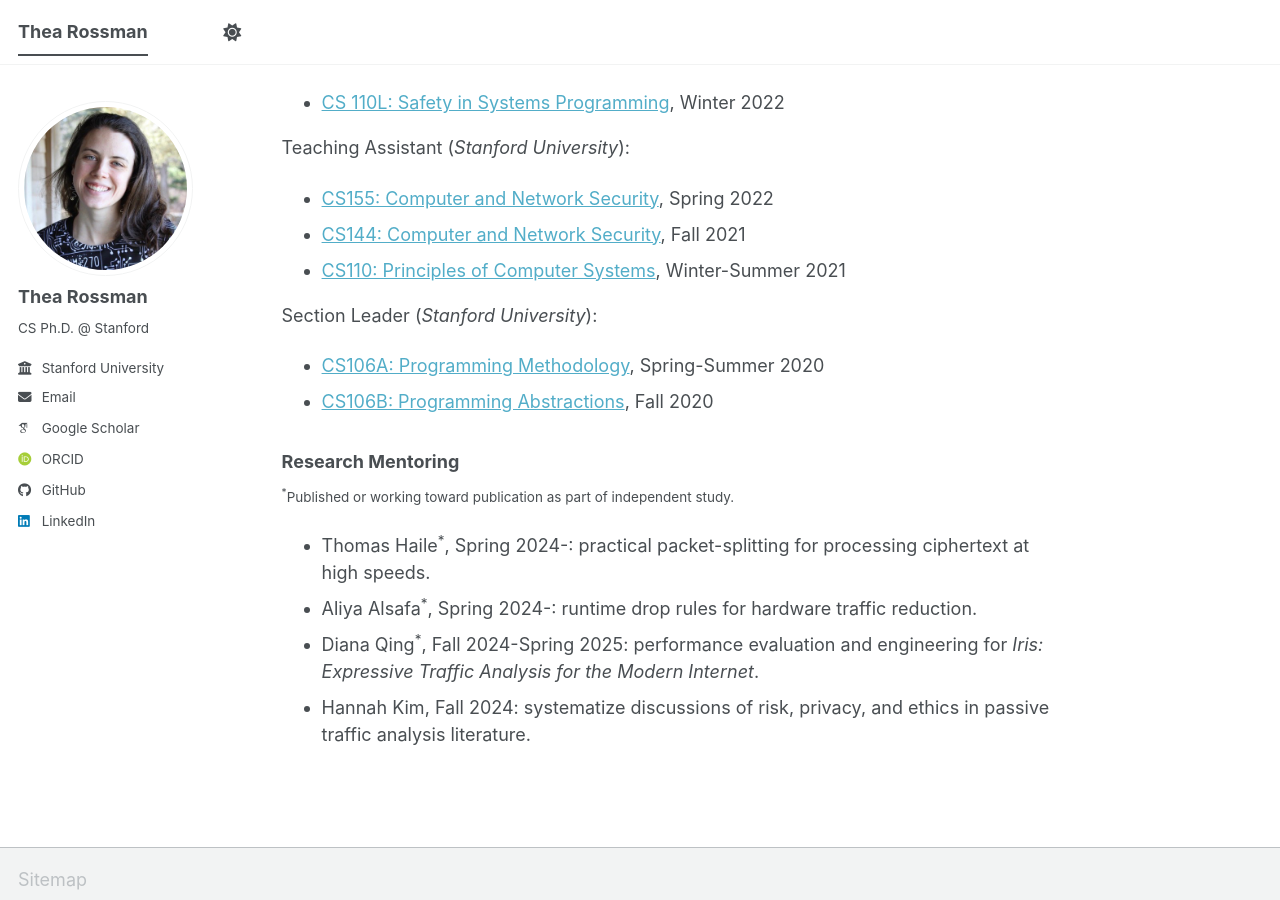
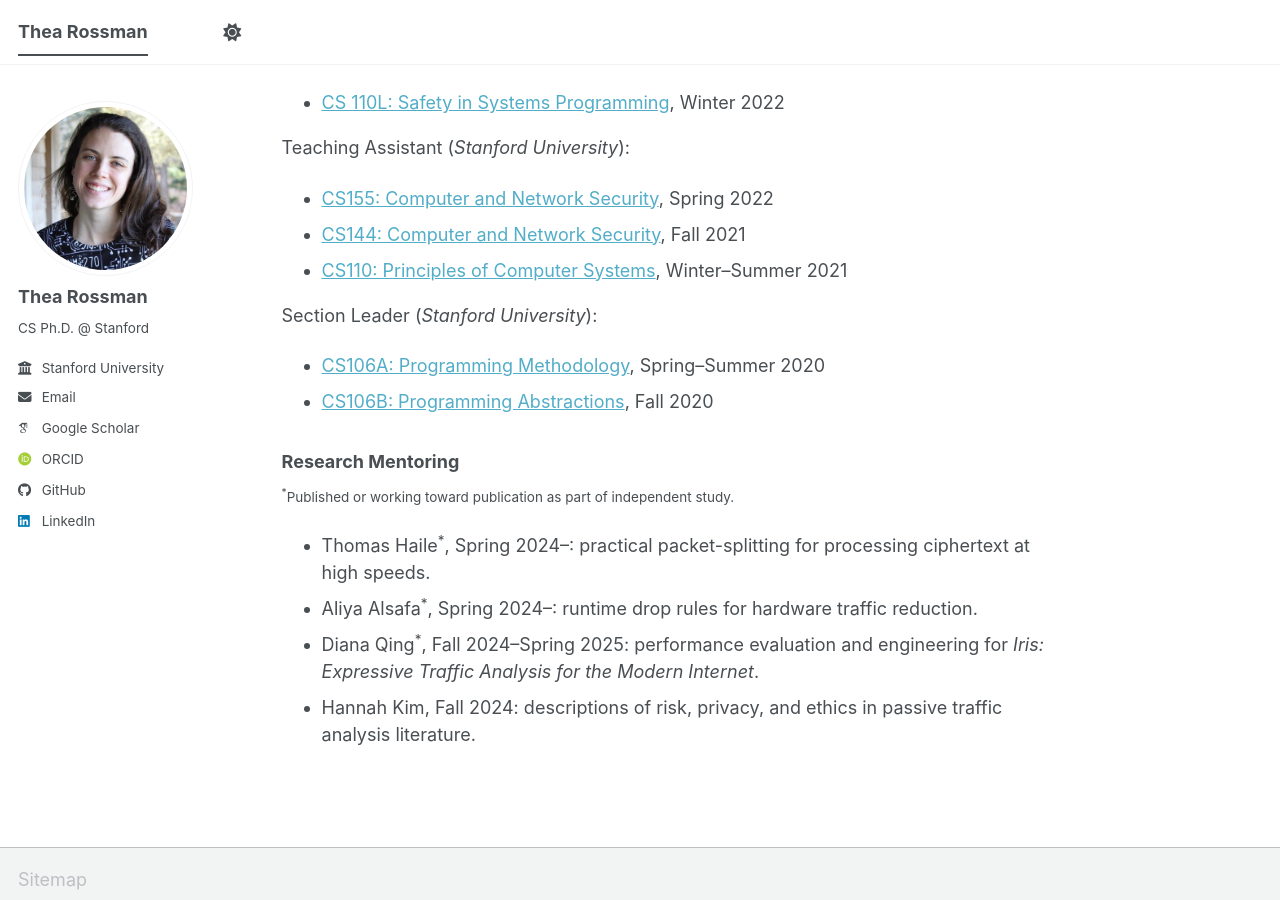
Before and after one commit to thearossman/thearossman.github.io, a Jekyll site: the page built from _pages/about.md, in a window 1280 px wide and 900 px high, scrolled down 1127 px. Built offline with Jekyll 4.4.1, drawn with Linux system fonts in a browser that asks for light colours; some web fonts are replaced; a script bundle is joined from its source files by our own code; library files that are not in the unit come from our copies.

Commit message:
clean up

```diff
--- a/_pages/about.md
+++ b/_pages/about.md
@@ -48,17 +48,17 @@ Primary Instructor (*Stanford University*):
 Teaching Assistant (*Stanford University*):
 * [CS155: Computer and Network Security](https://cs155.stanford.edu), Spring 2022
 * [CS144: Computer and Network Security](https://cs144.github.io), Fall 2021
-* [CS110: Principles of Computer Systems](https://web.stanford.edu/class/cs110/), Winter-Summer 2021
+* [CS110: Principles of Computer Systems](https://web.stanford.edu/class/cs110/), Winter--Summer 2021
 
 Section Leader (*Stanford University*):
-* [CS106A: Programming Methodology](https://web.stanford.edu/class/cs106a/), Spring-Summer 2020
+* [CS106A: Programming Methodology](https://web.stanford.edu/class/cs106a/), Spring--Summer 2020
 * [CS106B: Programming Abstractions](https://web.stanford.edu/class/cs106b/), Fall 2020
 
 ### Research Mentoring
 
 <small><sup>\*</sup>Published or working toward publication as part of independent study.</small>
 
-* Thomas Haile<sup>\*</sup>, Spring 2024-: practical packet-splitting for processing ciphertext at high speeds.
-* Aliya Alsafa<sup>\*</sup>, Spring 2024-: runtime drop rules for hardware traffic reduction.
-* Diana Qing<sup>\*</sup>, Fall 2024-Spring 2025: performance evaluation and engineering for *Iris: Expressive Traffic Analysis for the Modern Internet*.
-* Hannah Kim, Fall 2024: systematize discussions of risk, privacy, and ethics in passive traffic analysis literature.
+* Thomas Haile<sup>\*</sup>, Spring 2024--: practical packet-splitting for processing ciphertext at high speeds.
+* Aliya Alsafa<sup>\*</sup>, Spring 2024--: runtime drop rules for hardware traffic reduction.
+* Diana Qing<sup>\*</sup>, Fall 2024--Spring 2025: performance evaluation and engineering for *Iris: Expressive Traffic Analysis for the Modern Internet*.
+* Hannah Kim, Fall 2024: descriptions of risk, privacy, and ethics in passive traffic analysis literature.
```
